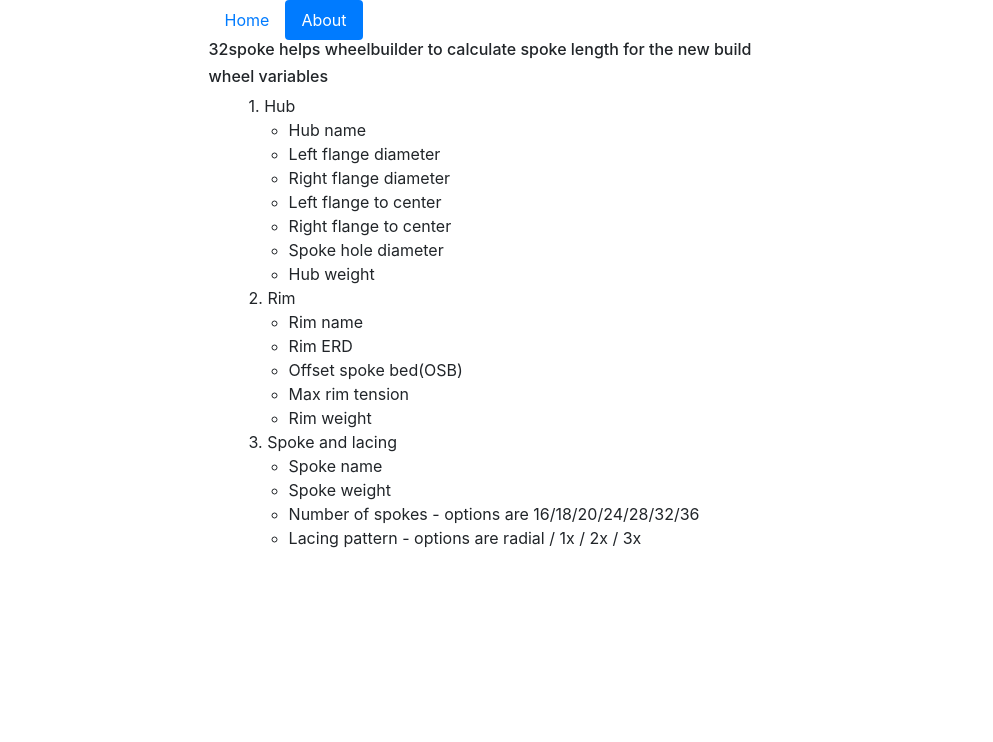
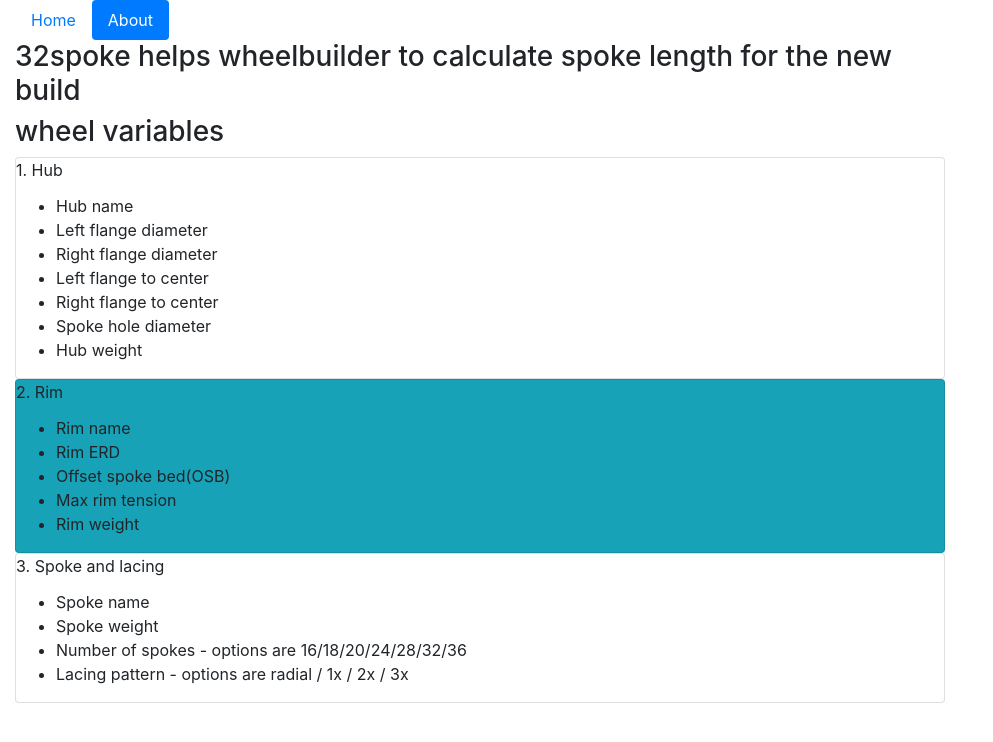
Before and after one commit to kimchirice/32spoke, a React (Create React App) app: page /about in a window 1280 px wide. Shown: the top 742 px of the page, without its empty margins (0-993 px from the left). Built offline with nearby package versions, Linux system fonts and the light colour scheme.

Commit message:
[Mod]change input field type of spokeHoleDiameter in Hub.js from text to number; set min, max and step

```diff
--- a/src/App.js
+++ b/src/App.js
@@ -4,7 +4,7 @@ import Navigation from './components/Navigation';
 
 function App() {
     return (
-        <div className="App">
+        <div className="App container">
           <Navigation />
       </div>
   );
--- a/src/Components/Hub.js
+++ b/src/Components/Hub.js
@@ -31,15 +31,18 @@ const Hub = ({handleChange, hub}) => {
           </div> </div>
         </div>
         <div className="form-group ">
-          <label className="form-label" htmlFor="spokeHoleDiameter">Spoke hole diameter(mm)</label>
+          <label className="form-label" htmlFor="spokeHoleDiameter">Spoke hole diameter</label>
           <div className="d-flex">
             <input
                 className="form-control"
-                type='text'
+                type='number'
                 id='spokeHoleDiameter'
                 name='spokeHoleDiameter'
                 value={hub.spokeHoleDiameter}
-              onChange={handleChange}
+                onChange={handleChange}
+                min="1.5"
+                max="3.5"
+                step="0.1"
             />
             <div className="form-group-append">
                 <span className="input-group-text">mm</span>
--- a/src/Components/Spoke.js
+++ b/src/Components/Spoke.js
@@ -16,8 +16,9 @@ const Spoke = ({handleChange, spoke}) => {
         />
       </div>
       <div className="form-group">
-        <label className="col-form-label" htmlFor="spokeWeight">Spoke Weight(g)</label>
-        <input
+        <label className="col-form-label" htmlFor="spokeWeight">Spoke Weight</label>
+        <div className="d-flex">
+          <input
             className="form-control"
             type='text'
             id='spokeWeight'
@@ -25,6 +26,10 @@ const Spoke = ({handleChange, spoke}) => {
             value={spoke.spokeWeight}
             onChange={handleChange}
             />
+            <div className="form-group-append">
+              <span className="input-group-text">g</span>
+            </div>
+          </div>
       </div>
 
        <div className="form-group row">
--- a/src/Pages/About.js
+++ b/src/Pages/About.js
@@ -2,29 +2,37 @@ import React from 'react'
 
 export default function About() {
   return (
-    <div className="text-left ">
-      <h6>32spoke helps wheelbuilder to calculate spoke length for the new build</h6>
-      <h6>wheel variables</h6>
-      <ol>
-        1. Hub
-        <ul>
-          <li>Hub name</li>
-          <li>Left flange diameter</li>
-          <li>Right flange diameter</li>
-          <li>Left flange to center</li>
-          <li>Right flange to center</li>
-          <li>Spoke hole diameter</li>
-          <li>Hub weight</li>
+    <div className=" d-felx text-left ">
+      <div className="">
+      <h3>32spoke helps wheelbuilder to calculate spoke length for the new build</h3>
+
+      </div>
+      <h3>wheel variables</h3>
+      <div className="card">
+        <div className="card-title">1. Hub</div>
+        <ul className="">
+          <li className="">Hub name</li>
+          <li className="">Left flange diameter</li>
+          <li className="">Right flange diameter</li>
+          <li className="">Left flange to center</li>
+          <li className="">Right flange to center</li>
+          <li className="">Spoke hole diameter</li>
+          <li className="">Hub weight</li>
         </ul>
-        2. Rim
-        <ul>
+        </div>
+
+        <div className="card bg-info">
+          <div className="card-title">2. Rim</div>
+          <ul className="">
             <li>Rim name</li>
             <li>Rim ERD</li>
             <li>Offset spoke bed(OSB)</li>
             <li>Max rim tension</li>
             <li>Rim weight</li>
           </ul>
-        3. Spoke and lacing
+        </div>
+        <div className="card">
+          <div className="card-title">3. Spoke and lacing</div>
         <ul>
           <li>Spoke name</li>
           <li>Spoke weight</li>
@@ -33,7 +41,7 @@ export default function About() {
               <li>Lacing pattern
                 - options are radial / 1x / 2x / 3x</li>
         </ul>
-      </ol>
+      </div>
     </div>
   )
 }
```
Lines whose indentation alone changed are shown as unchanged.
